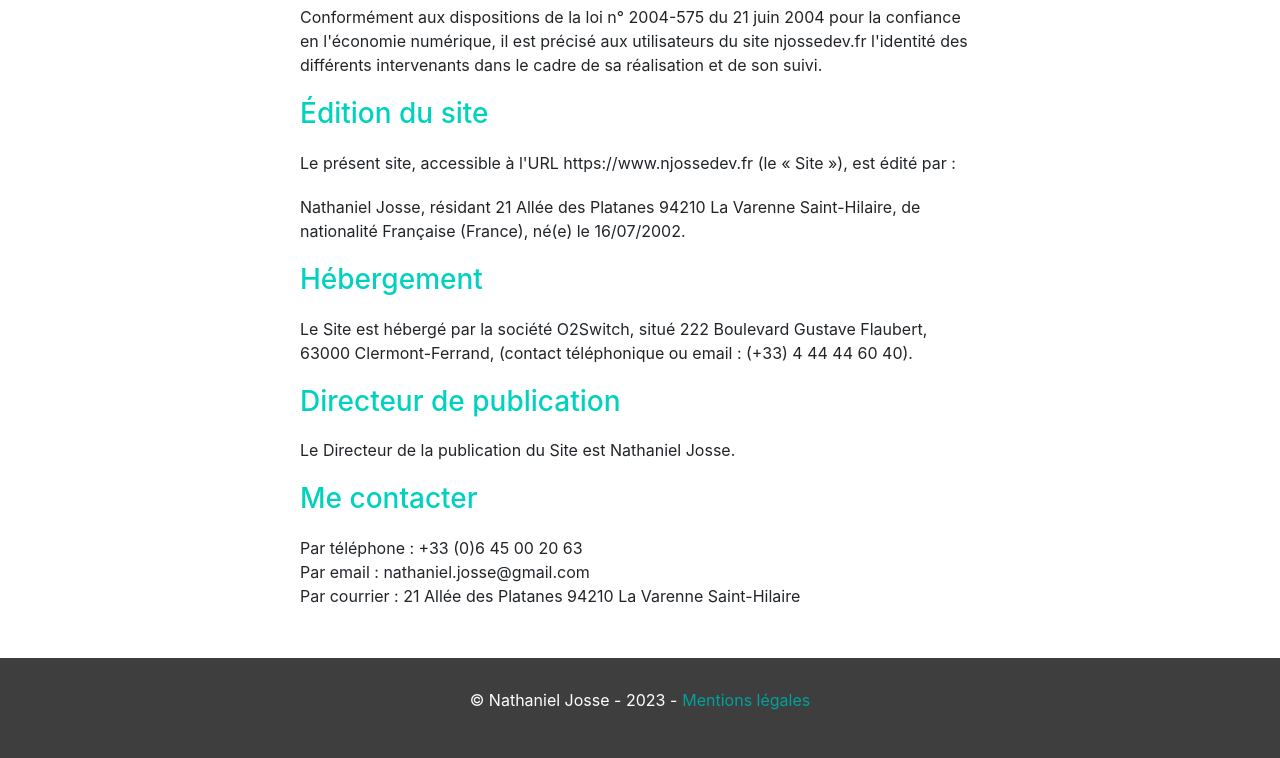
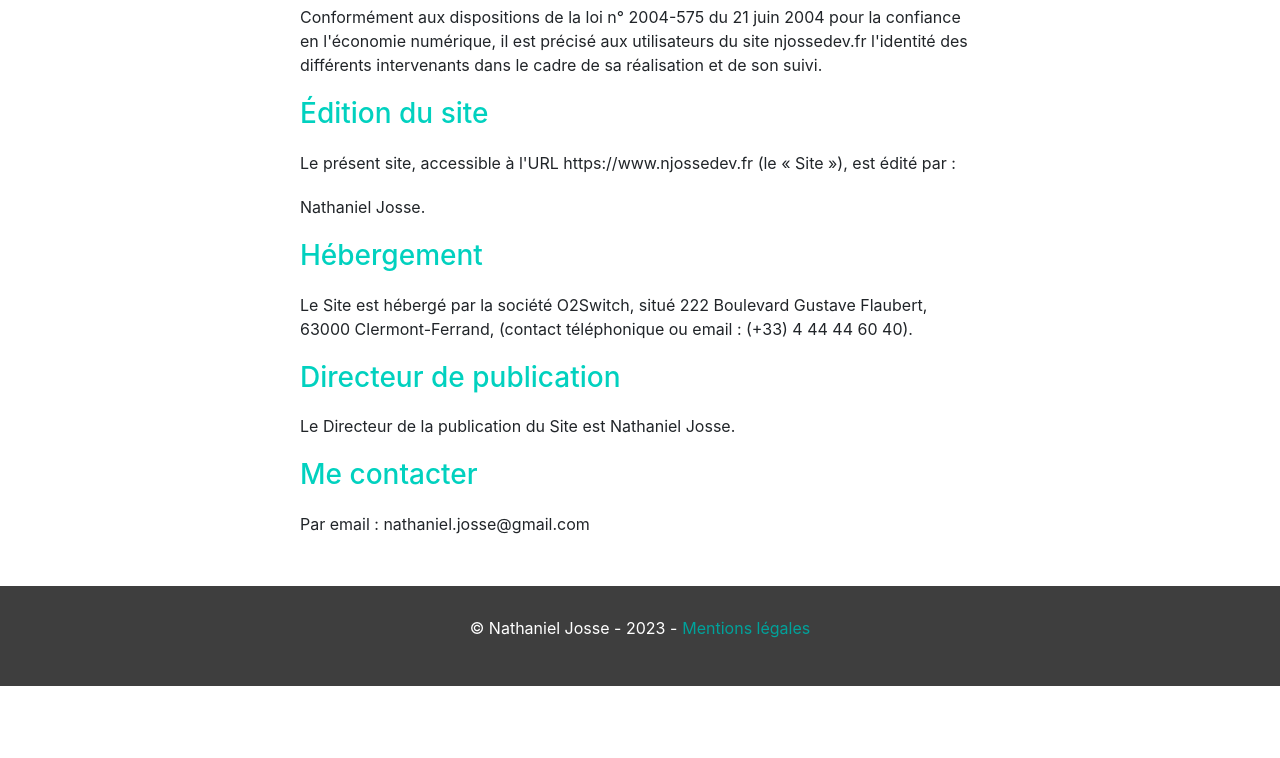
Before and after one commit to Nathaniel-Josse/projet_fil_rouge, a PHP site: page /pages/mleg.php in a window 1280 px wide. Shown: the part 229-987 px from the top of the page. After the commit the page ends 915 px from the top, so only its background shows below. Run offline with PHP 8.4, Linux system fonts and the light colour scheme.

Commit message:
Reprise des mentions légales

```diff
--- a/pages/mleg.php
+++ b/pages/mleg.php
@@ -21,7 +21,7 @@
             <article aria-labelledby="title1Mleg">
                 <h3 id="title1Mleg" class="mleg_p h3_mleg">Édition du site</h3>
                 <p class="mleg_p">Le présent site, accessible à l'URL https://www.njossedev.fr (le « Site »), est édité par :</p>
-                <p class="mleg_p">Nathaniel Josse, résidant 21 Allée des Platanes 94210 La Varenne Saint-Hilaire, de nationalité Française (France), né(e) le 16/07/2002.</p>
+                <p class="mleg_p">Nathaniel Josse.</p>
             </article>
             <article aria-labelledby="title2Mleg">
                 <h3 id="title2Mleg" class="mleg_p h3_mleg">Hébergement</h3>
@@ -33,9 +33,7 @@
             </article>
             <article aria-labelledby="title4Mleg">
                 <h3 id="title4Mleg" class="mleg_p h3_mleg">Me contacter</h3>
-                <p class="mleg_p">Par téléphone : +33 (0)6 45 00 20 63<br>
-                Par email : nathaniel.josse@gmail.com<br>
-                Par courrier : 21 Allée des Platanes 94210 La Varenne Saint-Hilaire</p>
+                <p class="mleg_p">Par email : nathaniel.josse@gmail.com</p>
             </article>
         </section>
     </main>
```
